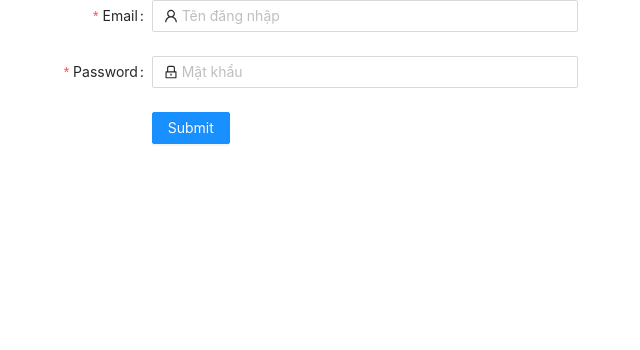
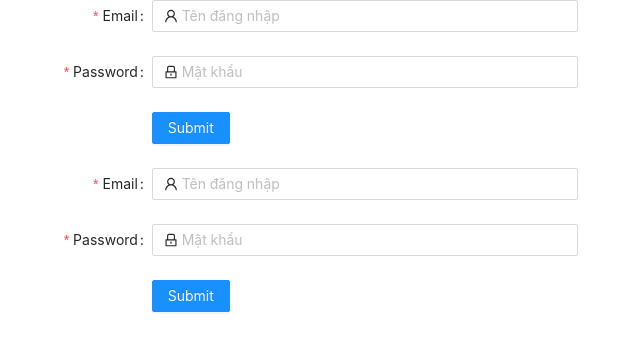
Before and after one commit to Ngo-Hoang-Anh/coctro, a React (Create React App) app: page / in a window 1280 px wide. Shown: the top 350 px of the page, without its empty margins (275-915 px from the left). Built offline with nearby package versions, Linux system fonts and the light colour scheme; the HTML template or start-up script is replaced by a standard one.

Commit message:
commit on demo

```diff
--- a/src/component/Login.js
+++ b/src/component/Login.js
@@ -20,11 +20,12 @@ const LoginPage = () => {
         axios.defaults.headers.post['Access-Control-Allow-Origin'] = '*';
         axios.get(`https://zip9ffa7ll.execute-api.ap-southeast-1.amazonaws.com/Stage/hello`)
             .then(res => {
-          console.log("Res:"+res);
+                console.log("Res:" + res);
             })
     };
 
     return (
+        <>
             <Form {...layout} form={form} name="control-hooks" onFinish={onFinish}>
                 <Form.Item name="email" label="Email" rules={[{ required: true }]}>
                     <Input prefix={<UserOutlined />} placeholder="Tên đăng nhập" />
@@ -38,6 +39,20 @@ const LoginPage = () => {
                     </Button>
                 </Form.Item>
             </Form>
+            <Form {...layout} form={form} name="control-hooks" onFinish={onFinish}>
+                <Form.Item name="email" label="Email" rules={[{ required: true }]}>
+                    <Input prefix={<UserOutlined />} placeholder="Tên đăng nhập" />
+                </Form.Item>
+                <Form.Item name="password" label="Password" rules={[{ required: true }]}>
+                    <Input prefix={<LockOutlined />} placeholder="Mật khẩu" type="password" />
+                </Form.Item>
+                <Form.Item {...tailLayout}>
+                    <Button type="primary" htmlType="submit">
+                        Submit
+                    </Button>
+                </Form.Item>
+            </Form>
+        </>
     );
 }
 export default LoginPage;
```
Lines whose indentation alone changed are shown as unchanged.
